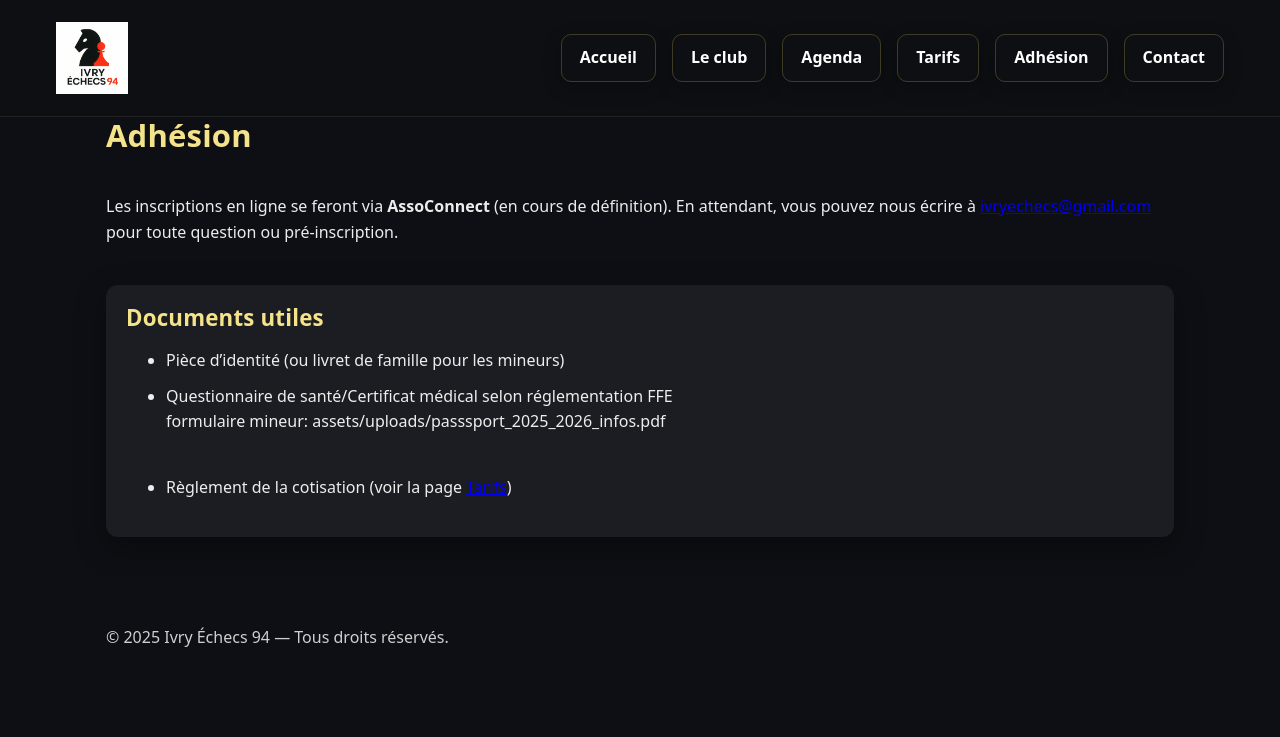
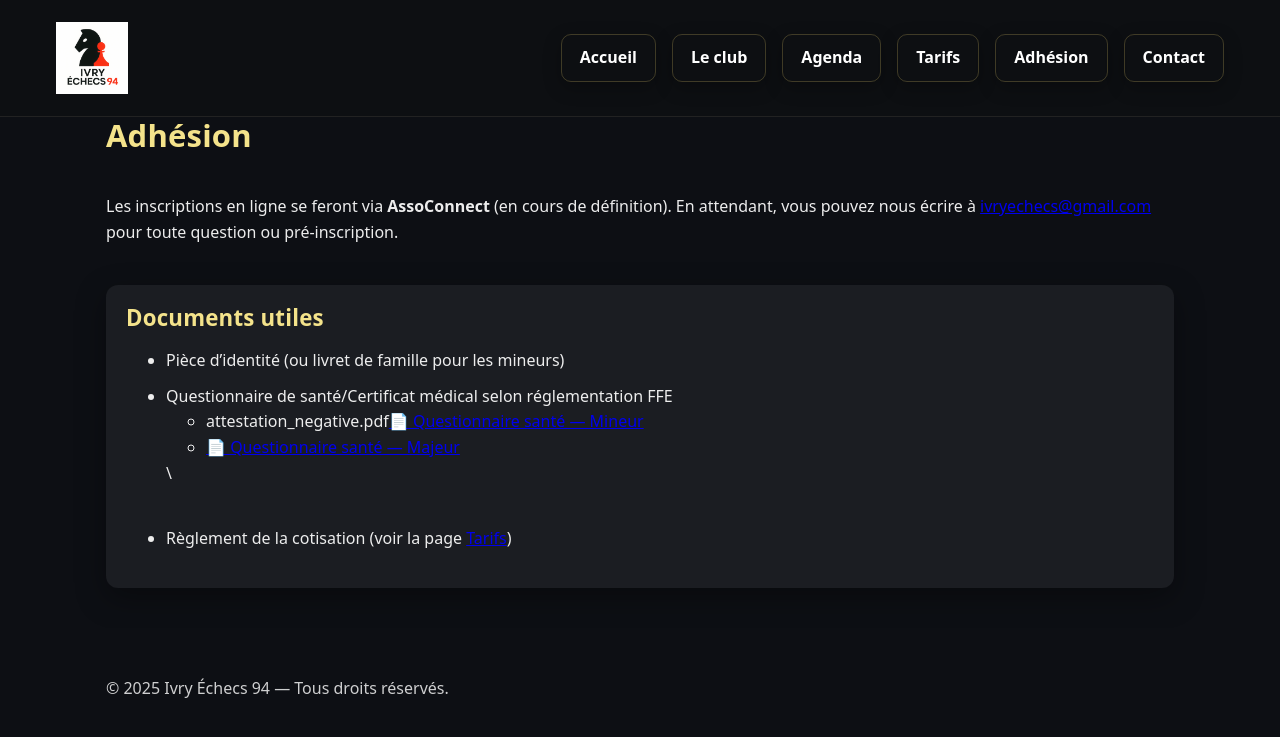
Before and after one commit to Nelwyn64/ivry-echecs-94, a Jekyll site: the page built from adhesion.html, in a window 1280 px wide. Shown: the top 737 px of the page. Built offline with Jekyll 4.4.1, drawn with Linux system fonts in a browser that asks for light colours.

Commit message:
Update Pages du site “adhesion”

```diff
--- a/adhesion.html
+++ b/adhesion.html
@@ -23,8 +23,16 @@ bg_image: bg-adhesion.jpg
 
 <p style="margin:10px 0;"></p>
 
-<li>Questionnaire de santé/Certificat médical selon réglementation FFE </li>formulaire mineur: assets/uploads/passsport_2025_2026_infos.pdf
+<li>Questionnaire de santé/Certificat médical selon réglementation FFE </li><ul>
 
+  <li>attestation_negative.pdf<a href="/assets/uploads/questionnaire_mineur.pdf" target="_blank">📄 Questionnaire santé — Mineur</a></li>
+
+  <li><a href="/assets/uploads/questionnaire_majeur.pdf" target="_blank">📄
+Questionnaire santé — Majeur</a></li>
+
+</ul>
+
+\
 <p style="margin:40px 0;"></p>
 
  <li>Règlement de la cotisation (voir la page <a href="/tarifs.html">Tarifs</a>)</li>
```
Also changed, not shown: 1 other file.
